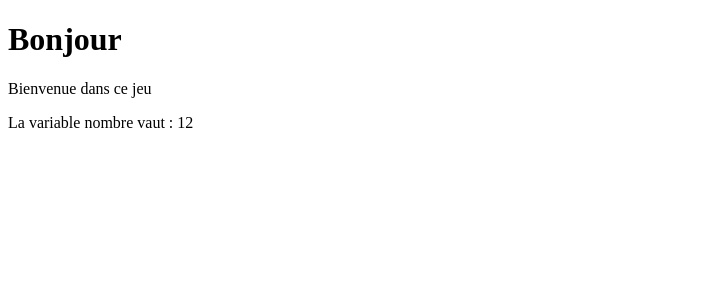
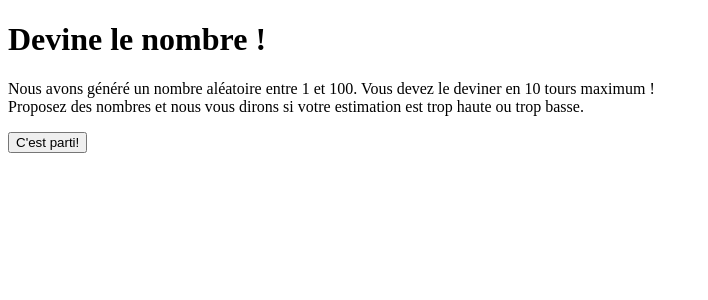
Before and after one commit to numorning/sandbox, a Nuxt app: page / in a window 1280 px wide. Shown: the top 300 px of the page, without its empty margins (0-708 px from the left). Built offline with nearby package versions, Linux system fonts and the light colour scheme.

Commit message:
Added number guessing game

```diff
--- a/pages/index.vue
+++ b/pages/index.vue
@@ -1,8 +1,34 @@
 <template>
   <div>
-    <h1>Bonjour</h1>
-    <p>Bienvenue dans ce jeu</p>
-    <p>La variable nombre vaut : {{ nombre }}</p>
+    <h1>Devine le nombre !</h1>
+
+    <div v-if="state === 'init'">
+      <p>
+        Nous avons généré un nombre aléatoire entre 1 et 100. Vous devez le deviner en 10 tours maximum !<br />
+        Proposez des nombres et nous vous dirons si votre estimation est trop haute ou trop basse.
+      </p>
+      <button @click="start">C'est parti!</button>
+    </div>
+
+    <div v-if="state !== 'init'">
+      <p>
+        Il vous reste {{ tries }} essais.<br />
+        Votre proposition:
+      </p>
+      <input type="number" v-model.number="value" />
+      <button @click="check">Valider</button>
+
+      <ul v-if="history.length">
+        <li v-for="item in history" :key="item.value">
+          <strong>{{ item.value }}</strong> : c'est {{ item.hint }}
+        </li>
+      </ul>
+    </div>
+
+    <div v-if="state === 'end'">
+      <p>La partie est terminée</p>
+      <button @click="start">Recommencer</button>
+    </div>
   </div>
 </template>
 
@@ -10,7 +36,36 @@
 export default {
   data() {
     return {
-      nombre: 12
+      state: 'init',
+      value: null,
+      target: null,
+      tries: 10,
+      history: [],
+      hint: null
+    }
+  },
+  methods: {
+    start() {
+      this.target = Math.round(Math.random() * 100)
+      this.tries = 10
+      this.history = []
+      this.hint = null
+      this.state = 'playing'
+    },
+    check() {
+      console.log()
+      if (this.value === this.target) {
+        this.state = 'end'
+        this.history.push({ value: this.value, hint: 'gagné !' })
+      } else if (this.tries <= 0) {
+        this.state = 'end'
+        this.history.push({ value: this.value, hint: 'perdu' })
+      } else {
+        this.tries--
+        this.hint = this.value > this.target ? 'moins' : 'plus'
+        this.history.push({ value: this.value, hint: this.hint })
+        this.value = null
+      }
     }
   }
 }
```
